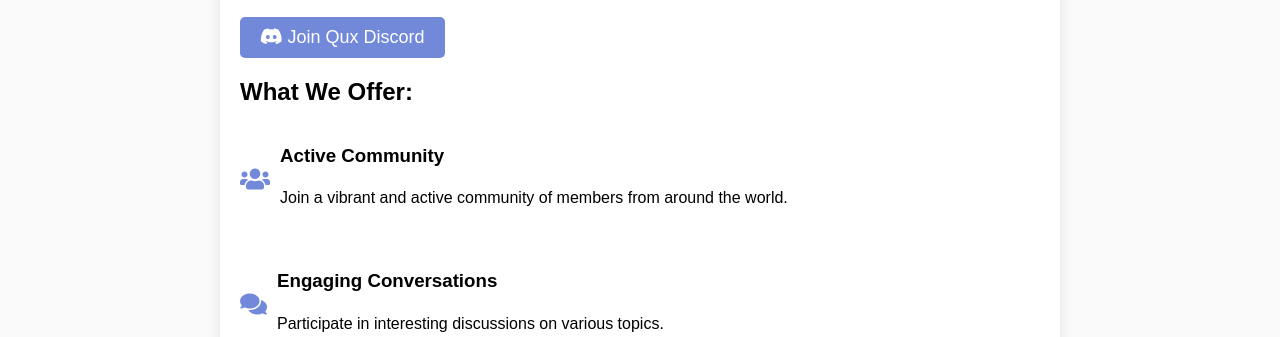
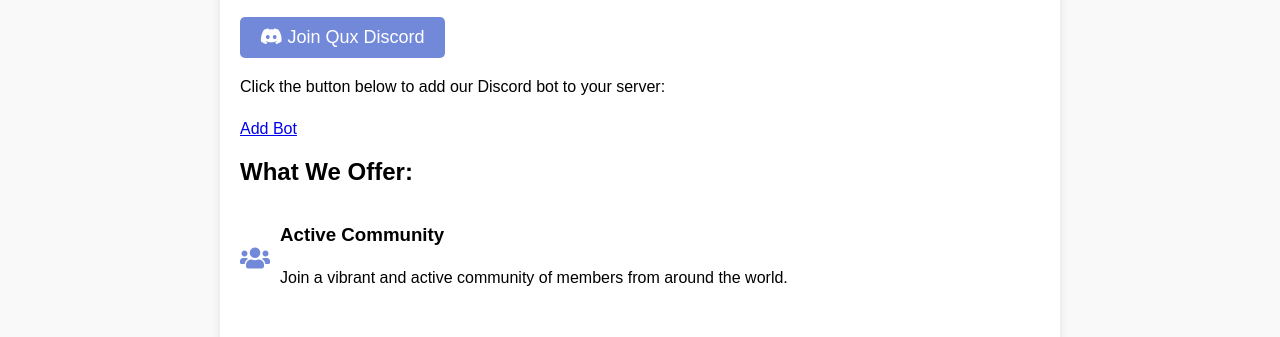
Before and after one commit to olver1323213/qux.github.io, a plain HTML site: page index.html in a window 1280 px wide. Shown: the part 794-1131 px from the top of the page. Drawn offline with Linux system fonts and the light colour scheme.

Commit message:
Update index.html

```diff
--- a/index.html
+++ b/index.html
@@ -95,7 +95,8 @@
             <!-- Replace YOUR_SERVER_ID with your actual Discord server ID -->
         </div>
         <p>Click the button below to join our Discord server:</p>
-        <a href="https://discord.gg/FWb7btrpyE" target="_blank" class="join-button"><i class="fab fa-discord"></i>Join Qux Discord</a>
+        <a href="https://discord.gg/FWb7btrpyE" target="_blank" class="join-button"><i class="fab fa-discord"></i>Join Qux Discord</a> <p>Click the button below to add our Discord bot to your server:</p>
+        <a href="https://discord.com/oauth2/authorize?client_id=1209551209858334751&permissions=8&scope=bot" class="add-bot-button">Add Bot</a>
         <!-- Replace YOUR_DISCORD_INVITE_LINK with your actual Discord invite link -->
 
         <h2>What We Offer:</h2>
```
